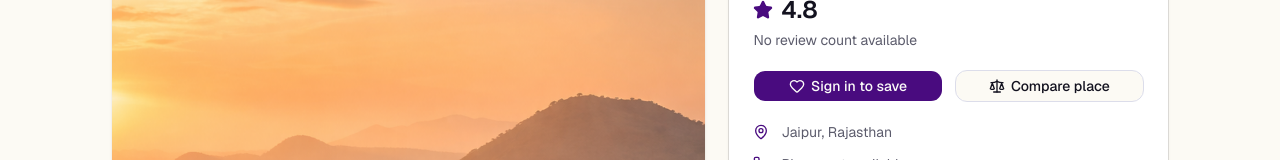
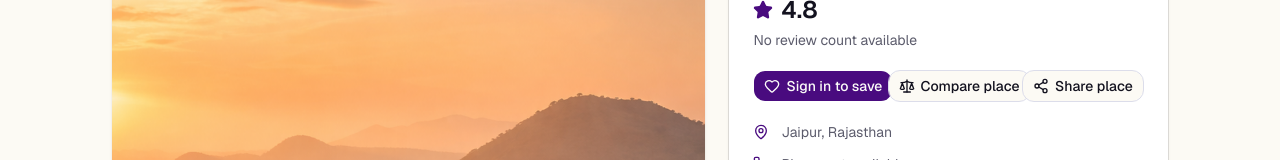
Before and after one commit to Sarthak-SethiNsd/Tourism-Project, a Next.js app: page /place/amber-fort-jaipur in a window 1280 px wide. Shown: the part 230-390 px from the top of the page. Built offline with nearby package versions, Linux system fonts and the light colour scheme; no server answers.

Commit message:
feat: add place sharing functionality

```diff
--- a/src/features/tourism/place-details/place-details-page.tsx
+++ b/src/features/tourism/place-details/place-details-page.tsx
@@ -28,6 +28,7 @@ import {
 } from "@/features/tourism/services/tourism-service";
 import { PlaceReviews } from "@/features/tourism/place-details/place-reviews";
 import { SavePlaceButton } from "@/features/tourism/place-details/save-place-button";
+import { SharePlaceButton } from "@/features/tourism/place-details/share-place-button";
 import { ComparePlaceButton } from "@/features/compare-places/compare-place-button";
 import { RecentlyViewedTracker } from "@/features/recently-viewed/recently-viewed-tracker";
 import type { IndianDistrict, IndianRegion, NearbyPlace, TourismCategory, TourismPlace } from "@/features/tourism/types";
@@ -124,9 +125,10 @@ export async function PlaceDetailsPage({ place, categories, region, district }:
                 </Badge>
               </div>
 
-              <div className="grid gap-3 sm:grid-cols-2">
+              <div className="grid gap-3 sm:grid-cols-3">
                 <SavePlaceButton place={place} />
                 <ComparePlaceButton placeId={place.id} />
+                <SharePlaceButton placeId={place.id} placeName={place.name} address={address} />
               </div>
 
               <div className="grid gap-3 text-sm text-muted-foreground">
--- /dev/null
+++ b/src/features/tourism/place-details/share-place-button.tsx
@@ -0,0 +1,72 @@
+"use client";
+
+import { Check, Share2 } from "lucide-react";
+import { useState } from "react";
+import { Button } from "@/components/ui/button";
+
+type SharePlaceButtonProps = {
+  placeId: string;
+  placeName: string;
+  address: string;
+};
+
+export function SharePlaceButton({ placeId, placeName, address }: SharePlaceButtonProps) {
+  const [message, setMessage] = useState<string | null>(null);
+
+  async function handleShare() {
+    const url = `${window.location.origin}/place/${encodeURIComponent(placeId)}`;
+    const shareData = {
+      title: placeName,
+      text: `${placeName}\n${address}`,
+      url,
+    };
+
+    if (navigator.share) {
+      try {
+        await navigator.share(shareData);
+        setMessage(null);
+      } catch {
+        // Dismissing a native share sheet is not an error that needs to interrupt the page.
+      }
+      return;
+    }
+
+    try {
+      await copyToClipboard(url);
+      setMessage("Place link copied to clipboard.");
+    } catch {
+      setMessage("Could not copy the place link. Please copy it from the address bar.");
+    }
+  }
+
+  return (
+    <div className="grid gap-2">
+      <Button type="button" variant="outline" onClick={handleShare}>
+        {message?.startsWith("Place link copied") ? <Check className="size-4" aria-hidden /> : <Share2 className="size-4" aria-hidden />}
+        Share place
+      </Button>
+      {message ? <p className="text-sm text-muted-foreground" role="status">{message}</p> : null}
+    </div>
+  );
+}
+
+async function copyToClipboard(value: string) {
+  if (navigator.clipboard?.writeText) {
+    await navigator.clipboard.writeText(value);
+    return;
+  }
+
+  const textArea = document.createElement("textarea");
+  textArea.value = value;
+  textArea.style.position = "fixed";
+  textArea.style.opacity = "0";
+  document.body.appendChild(textArea);
+  textArea.select();
+
+  const didCopy = document.execCommand("copy");
+  textArea.remove();
+
+  if (!didCopy) {
+    throw new Error("Clipboard copy failed");
+  }
+}
```
